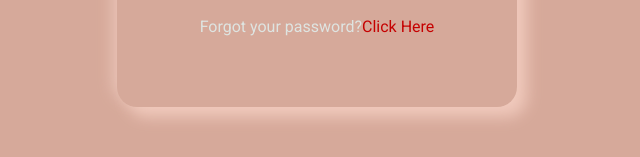
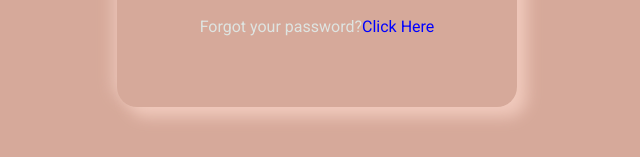
Before and after one commit to ucantbe-jagmeet/Registration-form, a plain HTML site: page index.html in a window 1280 px wide. In both pictures the pointer is over the link "Click Here". Shown: the part 533-690 px from the top of the page, 323-963 px from the left. Drawn offline with Linux system fonts and the light colour scheme.

Commit message:
change in a tag

```diff
--- a/style.css
+++ b/style.css
@@ -80,5 +80,8 @@ body
 {
     text-decoration: none;
     color:rgb(197, 0, 0);
+}
 
+.form span a:hover{
+    color: blue;
 }
```
